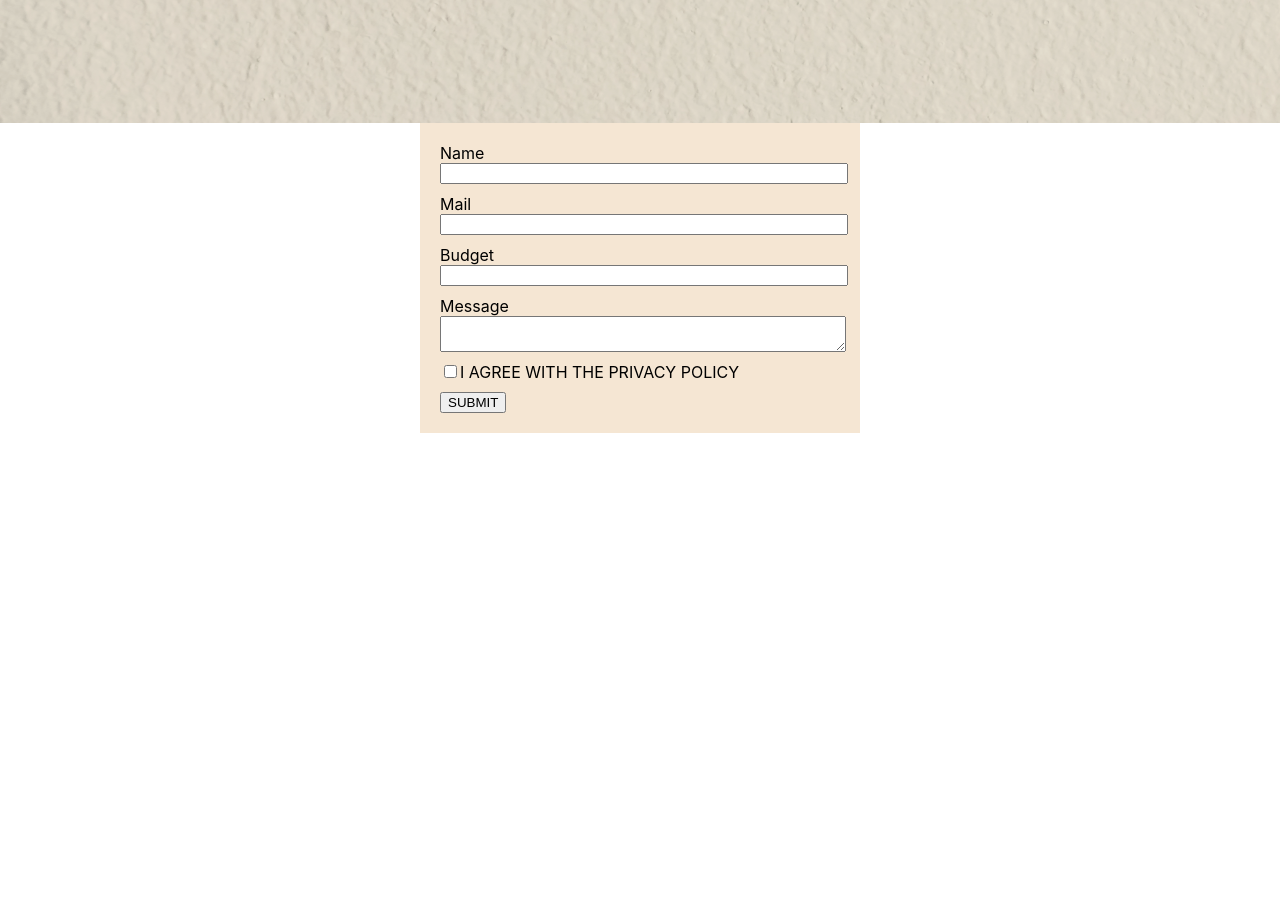
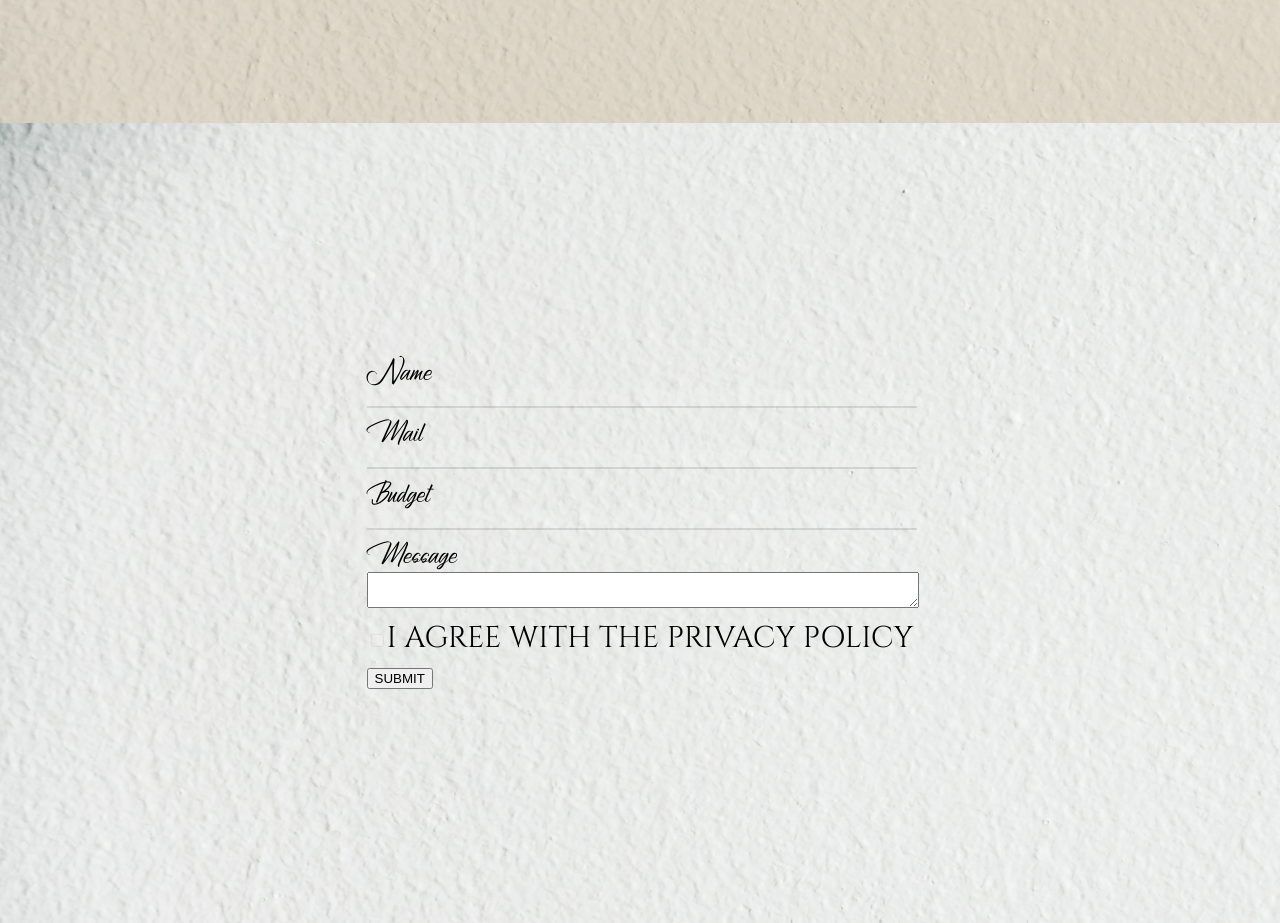
Before and after one commit to Krisaczi/krisaczi.com, a React (Create React App) app: page / in a window 1280 px wide. Shown: the part 1260-2183 px from the top of the page. Before the commit the page ends 1693 px from the top, so only its background shows below. Built offline with nearby package versions, Linux system fonts and the light colour scheme.

Commit message:
contact details added

```diff
--- a/src/Components/Contact/Contact.css
+++ b/src/Components/Contact/Contact.css
@@ -0,0 +1,32 @@
+@font-face {
+  font-family: "At";
+  src:
+    url("../../Fonts/Atziluth.otf") format("woff2"),
+    url("../../Fonts/Atziluth.otf") format("woff"),
+    url("../../Fonts/Atziluth.ttf") format("truetype");
+  font-weight: normal;
+  font-style: normal;
+}
+
+.contactWrapper {
+  background-image: url("../../Images/landing-page3a.png");
+  height: 100vh;
+  display: flex;
+  justify-content: center;
+  align-items: center;
+}
+input {
+  border: none;
+  border-bottom: 2px solid rgba(0, 0, 0, 1);
+
+  opacity: 0.1;
+}
+
+label {
+  font-family: "At";
+  font-size: 30px;
+}
+
+.contactConsent {
+  font-family: Cinzel;
+}
--- a/src/Components/Contact/Contact.jsx
+++ b/src/Components/Contact/Contact.jsx
@@ -1,5 +1,6 @@
 import React, { useState } from "react";
 import emailjs from "emailjs-com";
+import "./Contact.css";
 
 const ContactForm = () => {
   const [formData, setFormData] = useState({
@@ -50,15 +51,8 @@ const ContactForm = () => {
   };
 
   return (
-    <form
-      onSubmit={handleSubmit}
-      style={{
-        backgroundColor: "#f5e6d3",
-        padding: "20px",
-        maxWidth: "400px",
-        margin: "auto",
-      }}
-    >
+    <div className="contactWrapper">
+      <form onSubmit={handleSubmit}>
         <div>
           <label>Name</label>
           <input
@@ -105,12 +99,15 @@ const ContactForm = () => {
             checked={formData.agree}
             onChange={handleChange}
           />
-        <label>I AGREE WITH THE PRIVACY POLICY</label>
+          <label className="contactConsent">
+            I AGREE WITH THE PRIVACY POLICY
+          </label>
         </div>
         <button type="submit" style={{ display: "block", marginTop: "10px" }}>
           SUBMIT
         </button>
       </form>
+    </div>
   );
 };
 
--- a/src/Components/Main/Main.css
+++ b/src/Components/Main/Main.css
@@ -53,12 +53,10 @@
 .content {
   position: absolute;
   width: 50%;
-
   background-size: cover;
   opacity: 0.9; /* Increased opacity */
   top: 30%;
   left: 50%;
-
   mix-blend-mode: multiply;
 }
 
```
Lines whose indentation alone changed are shown as unchanged.
